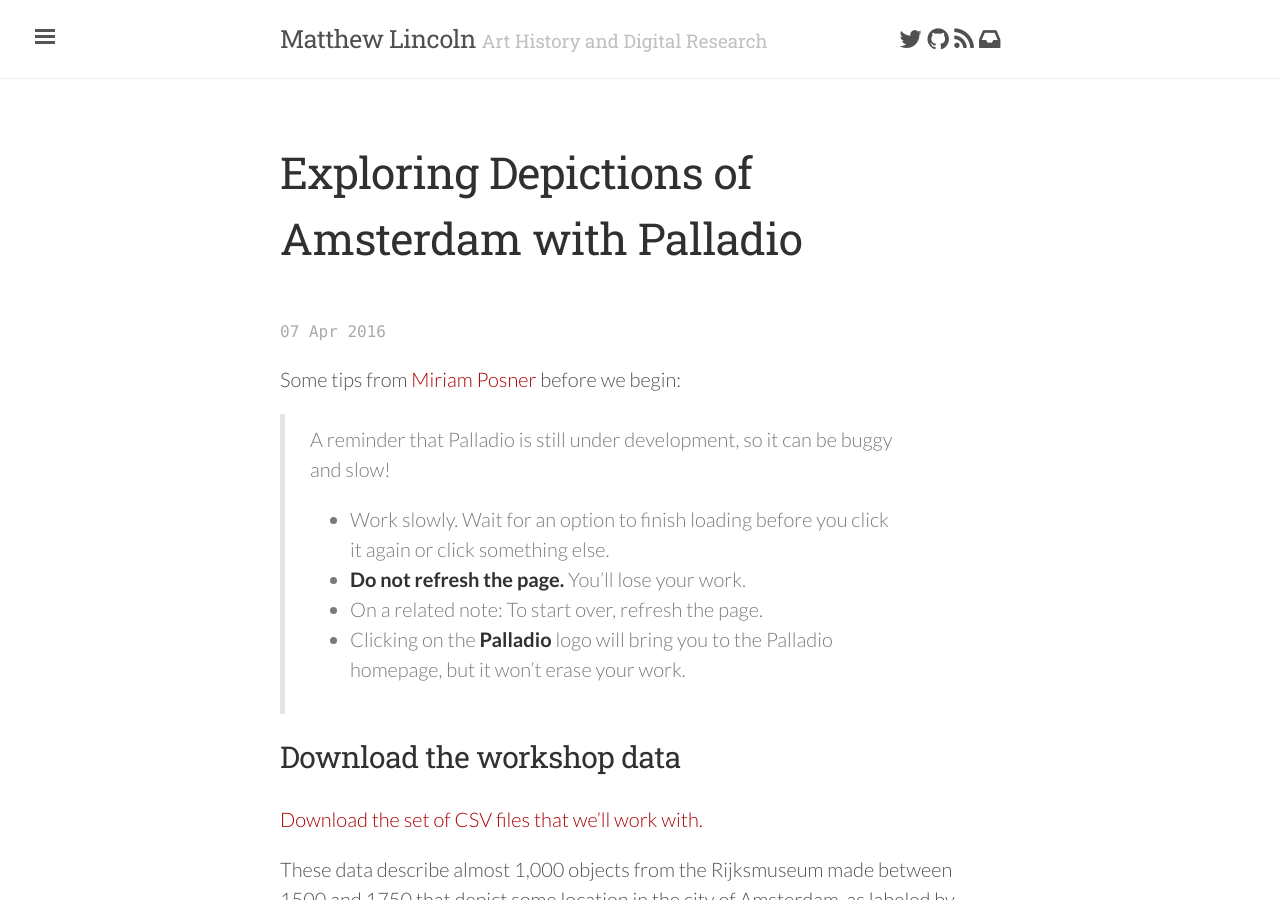
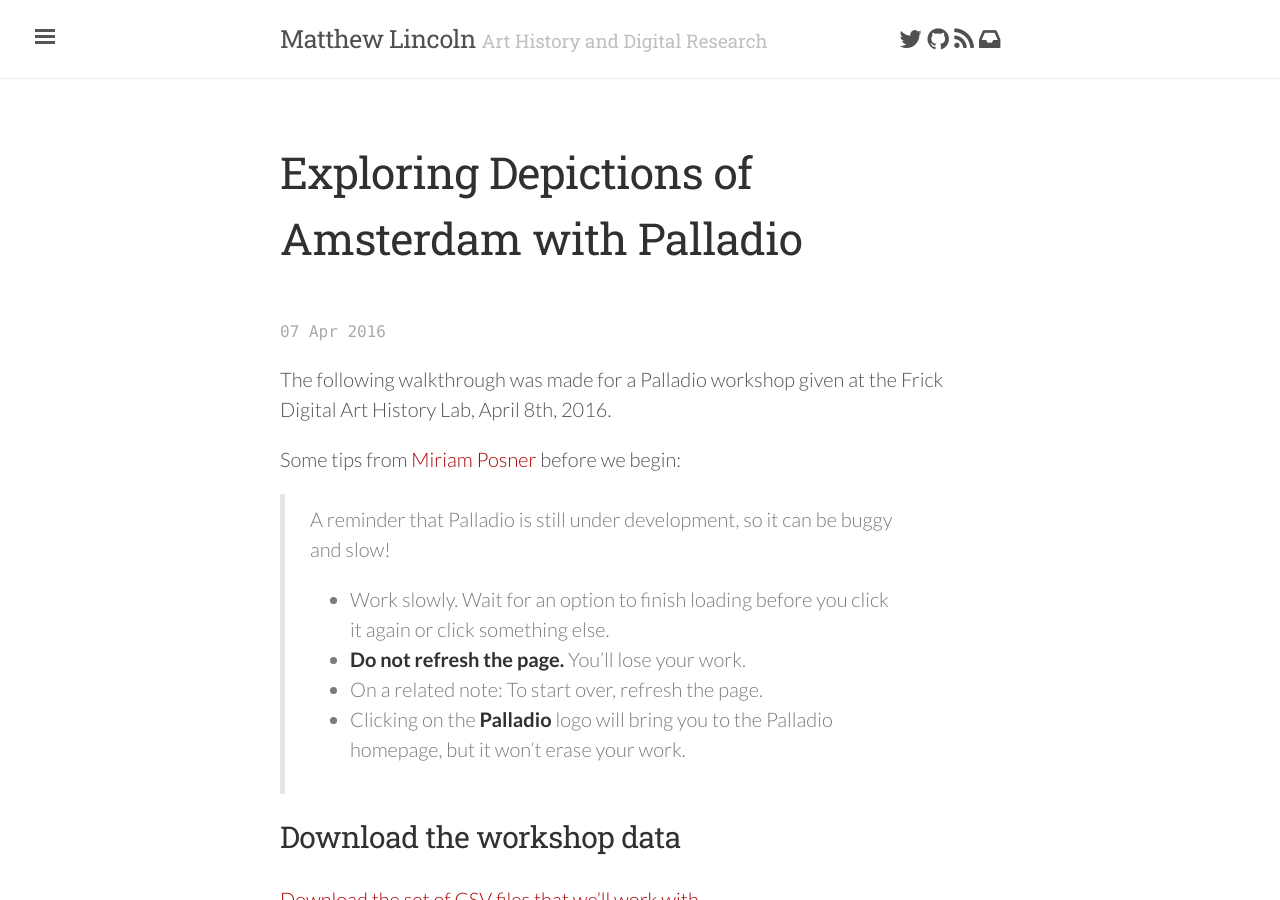
Before and after one commit to mdlincoln/mdlincoln.github.io, a Jekyll site: the page built from _posts/2016-04-07-exploring-depictions-of-amsterdam-with-palladio.md, in a window 1280 px wide and 900 px high. Built offline with Jekyll 4.4.1, drawn with Linux system fonts in a browser that asks for light colours; nearby versions of some CDN libraries; comment, search, counter and statistics services are not loaded.

Commit message:
Credit this with the Frick DAHL

```diff
--- a/_posts/2016-04-07-exploring-depictions-of-amsterdam-with-palladio.md
+++ b/_posts/2016-04-07-exploring-depictions-of-amsterdam-with-palladio.md
@@ -8,6 +8,8 @@
 - teaching
 - data
 ---
+
+The following walkthrough was made for a Palladio workshop given at the Frick Digital Art History Lab, April 8th, 2016.
 
 Some tips from [Miriam Posner](http://miriamposner.com/blog/getting-started-with-palladio/) before we begin:
 
```
